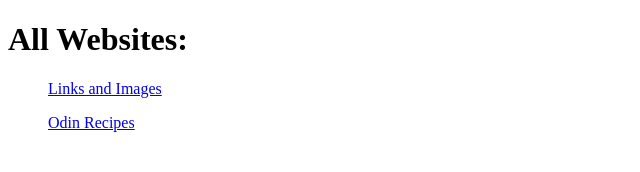
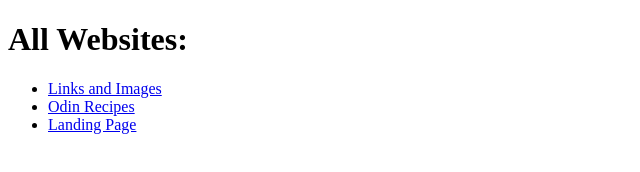
Before and after one commit to Majid-Shahani/ms-odin-projects, a plain HTML site: page index.html in a window 1280 px wide. Shown: the whole page, without its empty margins (0-640 px from the left). Drawn offline with Linux system fonts and the light colour scheme.

Commit message:
Add landing-page to root index.html

```diff
--- a/index.html
+++ b/index.html
@@ -8,10 +8,9 @@
 <body>
     <h1>All Websites:</h1>
     <ul>
-        <a href="./odin-links-and-images/index.html">Links and Images</a>
-    </ul>
-    <ul>
-        <a href="./odin-recipes/index.html">Odin Recipes</a>
+        <li><a href="./odin-links-and-images/index.html">Links and Images</a></li>
+        <li><a href="./odin-recipes/index.html">Odin Recipes</a></li>
+        <li><a href="./landing-page/index.html">Landing Page</a></li>
     </ul>
 </body>
 </html>
```
